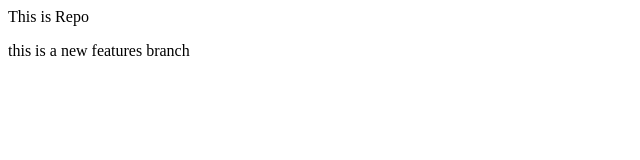
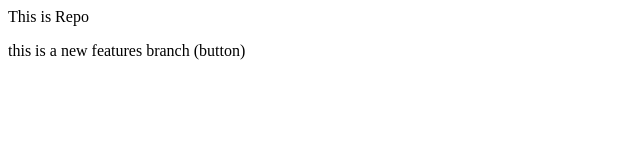
Before and after one commit to Tushar-Roy1/LocalRepo, a plain HTML site: page index.html in a window 1280 px wide. Shown: the full height of the page, 0-640 px from the left. Drawn offline with Linux system fonts and the light colour scheme.

```diff
--- a/index.html
+++ b/index.html
@@ -1,2 +1,2 @@
 <p>This is Repo</p>
-<p> this is a new features branch</p>
+<p> this is a new features branch (button)</p>
```
